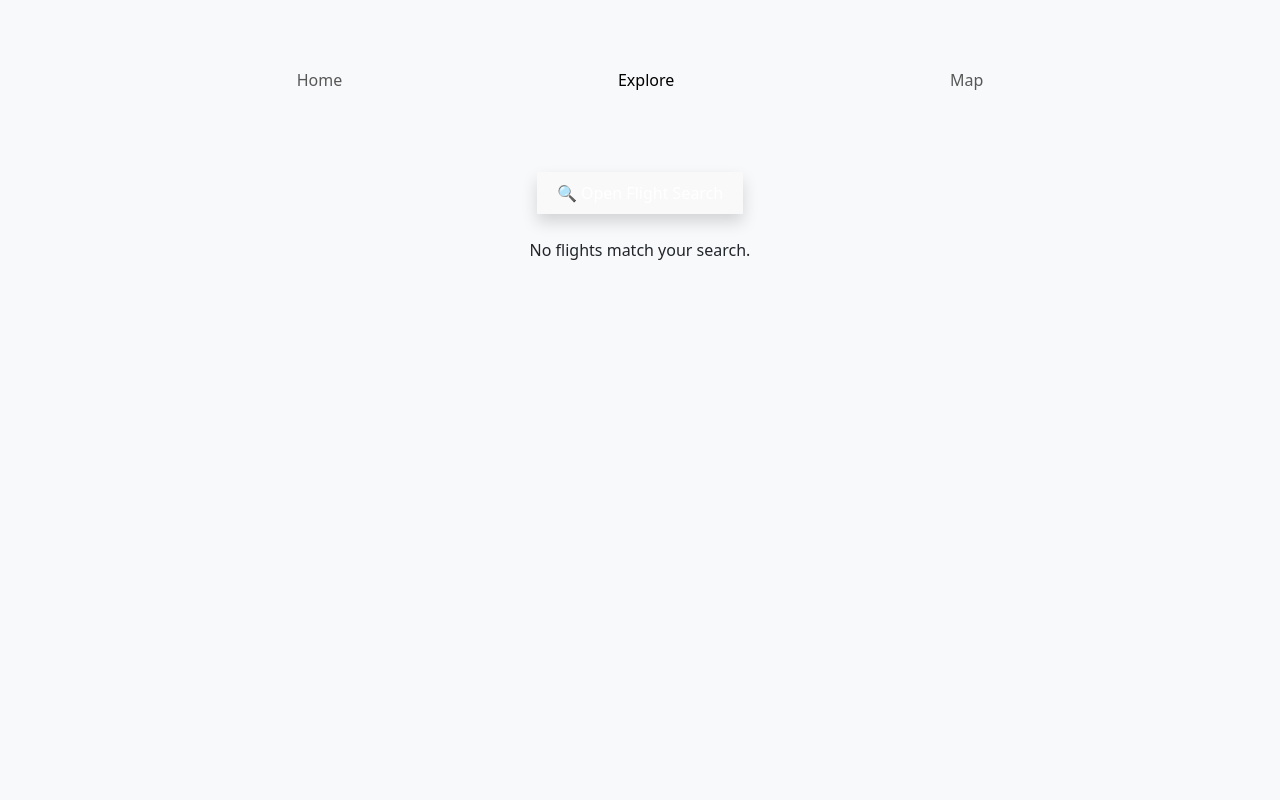
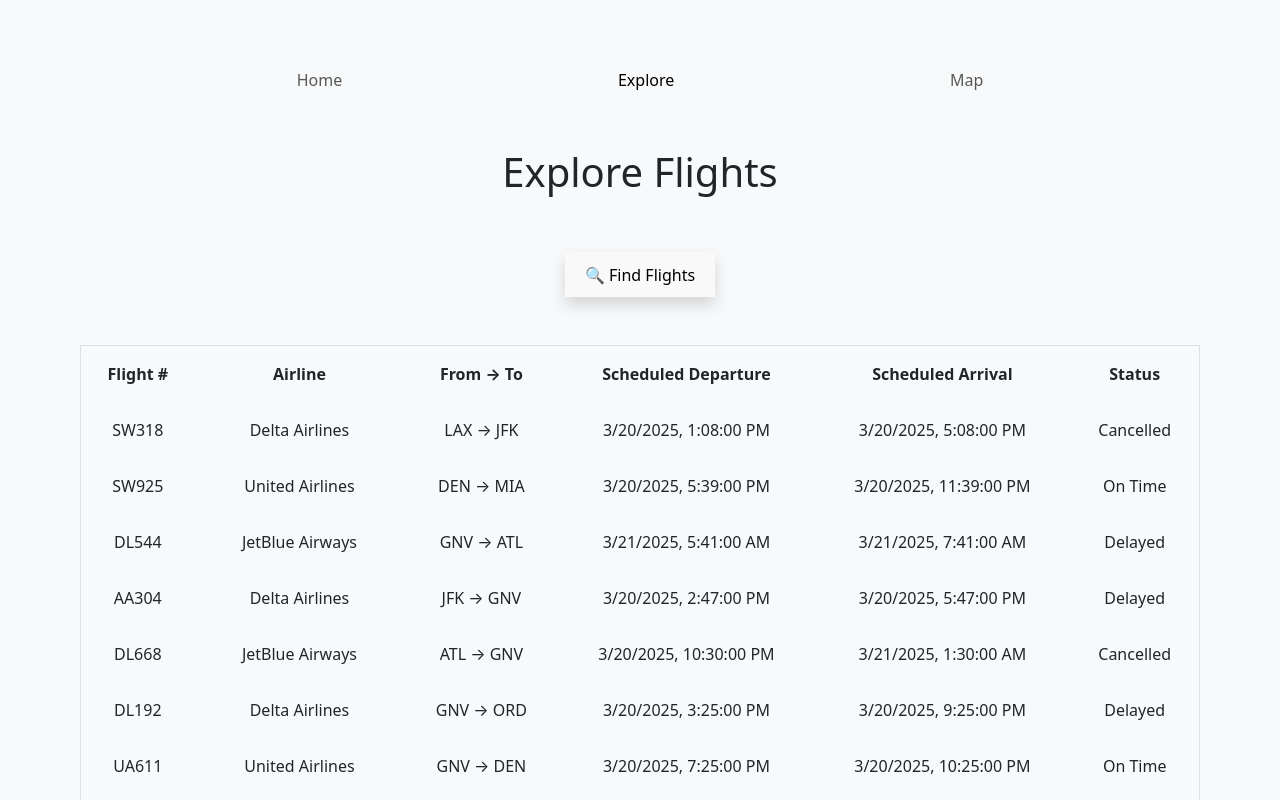
Before and after one commit to nklloyd/AIR, a React (Vite) app: page /explore in a window 1280 px wide. Shown: the top 800 px of the page. Built offline with nearby package versions, Linux system fonts and the light colour scheme.

Commit message:
favorites selection is working, map depends on selected flight from explore

```diff
--- a/package.json
+++ b/package.json
@@ -20,16 +20,14 @@
     "react": "^19.0.0",
     "react-bootstrap": "^2.10.9",
     "react-dom": "^19.0.0",
+    "react-hot-toast": "^2.5.2",
     "react-leaflet": "^5.0.0",
     "react-papaparse": "^4.4.0",
-    "react-leaflet": "^5.0.0",
     "react-router-dom": "^7.4.0",
     "tailwindcss": "^4.1.2"
   },
   "devDependencies": {
     "@eslint/js": "^9.21.0",
-    "@types/leaflet": "^1.9.17",
-    "@types/leaflet": "^1.9.17",
     "@types/leaflet": "^1.9.17",
     "@types/papaparse": "^5.3.15",
     "@types/react": "^19.0.10",
--- a/src/App.tsx
+++ b/src/App.tsx
@@ -5,26 +5,27 @@
 import { Routes, Route } from 'react-router-dom'
 import { Container } from 'react-bootstrap'
 import { Home } from "./pages/Home"
-import  Explore from "./pages/Explore"
+import Explore from "./pages/Explore"
 import { Map } from "./pages/Map"
 import { Profile } from "./pages/Profile"
 import { Navbar } from './components/Navbar'
-
+import { Toaster } from "react-hot-toast"
 
 function App() {
-return(
+  return (
     <>
       <Navbar />
       <Container fluid className="px-4">
         <Routes>
           <Route path="/" element={<Home />} />
           <Route path="/explore" element={<Explore />} />
-        <Route path="/map" element={<Map />} />
+          <Route path="/map/:flightNumber" element={<Map />} />
           <Route path="/profile" element={<Profile />} />
         </Routes>
       </Container>
+      <Toaster position="bottom-right" />
     </>
-)
+  );
 }
 
-export default App
+export default App;
--- a/src/components/MapComponent.tsx
+++ b/src/components/MapComponent.tsx
@@ -6,6 +6,7 @@
 import iconShadow from 'leaflet/dist/images/marker-shadow.png';
 import { Toast, ToastContainer } from 'react-bootstrap';
 import 'bootstrap/dist/css/bootstrap.min.css';
+import { useParams } from "react-router-dom";
 
 // Default marker icon adjustment
 let DefaultIcon = L.icon({
@@ -74,6 +75,7 @@
   const [position, setPosition] = useState<[number, number] | null>(null);
   const [error, setError] = useState<string | null>(null);
   const map = useMap();
+  const { flightNumber } = useParams<{ flightNumber: string }>();
 
   useEffect(() => {
     map.locate()
@@ -239,6 +241,8 @@
 const MapComponent: React.FC = () => {
   const defaultPosition: [number, number] = [39.8283, -98.5795];
   const [flight, setFlight] = useState<Flight | null>(null);
+  const { flightNumber } = useParams<{ flightNumber: string }>();
+
   // Consider lifting currentTime and toast state up if you need a single source of truth
 
   useEffect(() => {
@@ -262,11 +266,14 @@
           airportCoordinates[flight['Arrival Code']]
         );
 
-        if (validFlights.length > 0) {
-          const randomIndex = Math.floor(Math.random() * validFlights.length);
-          const randomFlight = validFlights[randomIndex];
-          setFlight(randomFlight);
+        const matchedFlight = validFlights.find(f => f['Flight Number'] === flightNumber);
+
+        if (matchedFlight) {
+          setFlight(matchedFlight);
+        } else {
+          console.warn("Flight not found:", flightNumber);
         }
+
       })
       .catch(error => {
         console.error('Error fetching flight data:', error);
--- a/src/pages/Explore.tsx
+++ b/src/pages/Explore.tsx
@@ -1,93 +1,223 @@
-import { useEffect, useState } from 'react';
-import { loadFlightData } from '../utils/parseCSV';
+import { useEffect, useRef, useState } from "react";
+import toast from "react-hot-toast";
+import { useNavigate } from "react-router-dom"
 import SearchDialog from './SearchDialog';
 
 export default function Explore() {
+  const navigate = useNavigate();
+
+
+  const [favorites, setFavorites] = useState<string[]>([]);
   const [flights, setFlights] = useState<any[]>([]);
   const [filteredFlights, setFilteredFlights] = useState<any[]>([]);
 
-      useEffect(() => {
-    loadFlightData().then(data => {
-      console.log("Loaded flight data:", data);
-      setFlights(data);
-    });
-  }, []);
+  const [selectedFlight, setSelectedFlight] = useState<string | null>(null);
+  const [dropdown, setDropdown] = useState<{
+    visible: boolean;
+    x: number;
+    y: number;
+    flightNumber: string | null;
+  }>({ visible: false, x: 0, y: 0, flightNumber: null });
+
+  const rowRefs = useRef<Record<string, HTMLTableRowElement | null>>({});
 
 
   const handleSearch = (filters: any) => {
-    const fieldMap: Record<string, string> = {
-      flightNumber: "Flight Number",
-      airline: "Airline",
-      departureCode: "Departure Code",
-      departureAirport: "Departure Airport",
-      scheduledDeparture: "Departure Date",
-      arrivalCode: "Arrival Code",
-      arrivalAirport:"Arrival Airport",
-      scheduledArrival: "Arrival Date",
-      flightStatus: "Flight Status",
-      departureWeather: "Departure Weather",
-      arrivalWeather: "Arrival Weather",
-    };
+    const filtered = flights.filter((flight) => {
+      return Object.entries(filters).every(([key, value]) => {
+        if (!value) return true;
 
-    const filtered = flights.filter(flight => {
-      return Object.entries(filters).every(([key, value]) => {
-        const field = fieldMap[key];
-        return value
-          ? flight[field]?.toLowerCase().includes(value.toLowerCase())
-          : true;
+        const fieldValue = flight[key]; // directly use camelCase key
+        if (!fieldValue) return false;
+
+        return String(fieldValue).toLowerCase().includes(String(value).toLowerCase());
       });
     });
 
     setFilteredFlights(filtered);
   };
 
+  // Load favorites + selection from localStorage
+  useEffect(() => {
+    fetch('/mock_data/mock_flight_data.csv')
+      .then(res => res.text())
+      .then(csv => {
+        const lines = csv.split('\n');
+        const headers = lines[0].split(',');
+
+        const parsed = lines.slice(1).map(line => {
+          const values = line.split(',');
+          const flight: any = {};
+          headers.forEach((header, idx) => {
+            flight[header] = values[idx];
+          });
+          return flight;
+        }).filter(f => f["Flight Number"]);
+
+        // Normalize keys so the rest of your code works
+        const normalized = parsed.map(f => ({
+          flightNumber: f["Flight Number"],
+          airline: f["Airline"],
+          departureCode: f["Departure Code"],
+          arrivalCode: f["Arrival Code"],
+          scheduledDeparture: f["Scheduled Departure"],
+          scheduledArrival: f["Scheduled Arrival"],
+          flightStatus: f["Flight Status"],
+        }));
+
+        setFlights(normalized);
+      })
+      .catch(err => {
+        console.error("Failed to load flights:", err);
+      });
+  }, []);
+
+
+
+
+  // Save favorites + selection to localStorage
+  useEffect(() => {
+    localStorage.setItem("favorites", JSON.stringify(favorites));
+  }, [favorites]);
+
+  useEffect(() => {
+    if (selectedFlight) {
+      localStorage.setItem("selectedFlight", selectedFlight);
+    } else {
+      localStorage.removeItem("selectedFlight");
+    }
+  }, [selectedFlight]);
+
+  const toggleFavorite = (flightNumber: string) => {
+    const isFav = favorites.includes(flightNumber);
+    const updated = isFav
+      ? favorites.filter(f => f !== flightNumber)
+      : [...favorites, flightNumber];
+
+    setFavorites(updated);
+
+    toast[isFav ? "error" : "success"](
+      isFav
+        ? `❌ Removed flight ${flightNumber} from favorites.`
+        : `⭐ Added flight ${flightNumber} to favorites!`,
+      { duration: 5000 }
+    );
+  };
 
   return (
+
+    <div
+      className="p-4 space-y-4 relative"
+      onClick={() => {
+        setDropdown({ visible: false, x: 0, y: 0, flightNumber: null });
+        setSelectedFlight(null);
+      }}
+    >
+
+
+      <h1 className="text-xl font-semibold mb-2">Explore Flights</h1>
       <div className="p-4">
         <SearchDialog onSearch={handleSearch} />
+      </div>
 
-      {filteredFlights.length > 0 ? (
-        <div className="overflow-x-auto mt-8">
-          <table className="min-w-full border border-gray-300 rounded-lg shadow">
-            <thead className="bg-blue-600 text-white">
+      {/* Dropdown menu */}
+      {dropdown.visible && dropdown.flightNumber && (
+        <div
+          className="absolute bg-white shadow-lg rounded border border-gray-200 z-50 w-48"
+          style={{ top: dropdown.y -150, left: dropdown.x +150}}
+          onClick={(e) => e.stopPropagation()}
+        >
+          <button
+          onClick={() => {
+            setDropdown({ ...dropdown, visible: false });
+            navigate(`/map/${dropdown.flightNumber}`);
+          }}
+          className="block w-full text-left px-4 py-2 hover:bg-gray-100"
+          >
+          ✈️ See Flight
+          </button>
+
+          <button
+            onClick={() => {
+              toggleFavorite(dropdown.flightNumber!);
+              setDropdown({ ...dropdown, visible: false });
+            }}
+            className="block w-full text-left px-4 py-2 hover:bg-gray-100"
+          >
+            {favorites.includes(dropdown.flightNumber)
+              ? "❌ Remove from Favorites"
+              : "⭐ Add to Favorites"}
+          </button>
+        </div>
+      )}
+
+      {/* Flight Table */}
+      <div className="overflow-x-auto">
+        <table className="w-full text-sm border border-gray-200 shadow rounded-xl overflow-hidden">
+          <thead className="bg-gray-100 text-gray-700">
             <tr>
-                <th className="px-4 py-2 text-left">Flight #</th>
-                <th className="px-4 py-2 text-left">Airline</th>
-                <th className="px-4 py-2 text-left">From → To</th>
-                <th className="px-4 py-2 text-left">Status</th>
-                <th className="px-4 py-2 text-left">Departure</th>
-                <th className="px-4 py-2 text-left">Arrival</th>
+              <th className="p-3">Flight #</th>
+              <th className="p-3">Airline</th>
+              <th className="p-3">From → To</th>
+              <th className="p-3">Scheduled Departure</th>
+              <th className="p-3">Scheduled Arrival</th>
+              <th className="p-3">Status</th>
             </tr>
           </thead>
-            <tbody className="divide-y divide-gray-200 bg-white">
-              {filteredFlights.map((flight, index) => (
-                <tr key={index} className="hover:bg-gray-50">
-                  <td className="px-4 py-2">{flight["Flight Number"]}</td>
-                  <td className="px-4 py-2">{flight["Airline"]}</td>
-                  <td className="px-4 py-2">
-                    {flight["Departure Code"]} → {flight["Arrival Code"]}
+          <tbody>
+          {(filteredFlights.length > 0 ? filteredFlights : flights).map((flight) => {
+              const flightNumber = String(flight.flightNumber);
+              const isFavorited = favorites.includes(flightNumber);
+              const isSelected = selectedFlight === flightNumber;
+
+              return (
+                <tr
+                  key={flightNumber}
+                  ref={(el) => (rowRefs.current[flightNumber] = el)}
+                  onClick={(e) => {
+                    e.stopPropagation();
+                    setSelectedFlight(flightNumber);
+
+                    const rowElement = rowRefs.current[flightNumber];
+                    if (rowElement) {
+                      const rect = rowElement.getBoundingClientRect();
+                      const scrollTop = window.scrollY || document.documentElement.scrollTop;
+                      const scrollLeft = window.scrollX || document.documentElement.scrollLeft;
+
+                      setDropdown({
+                        visible: true,
+                        x: rect.left + scrollLeft,
+                        y: rect.bottom + scrollTop,
+                        flightNumber,
+                      });
+                    }
+                  }}
+                  className={`cursor-pointer transition ${
+                    isSelected
+                      ? "bg-blue-100"
+                      : favorites.includes(flightNumber)
+                      ? "bg-yellow-50"
+                      : "hover:bg-blue-50"
+                  }`}
+
+                >
+                  <td className="p-3 font-medium text-gray-800">
+                    {flightNumber}
+                    {isFavorited && (
+                      <span className="ml-2 text-yellow-500" title="Favorited">   ⭐ </span>
+                    )}
                   </td>
-                  <td className="px-4 py-2">{flight["Flight Status"]}</td>
-                  <td className="px-4 py-2">
-                    {flight["Scheduled Departure"]?.split(" ")[1]}<br />
-                    <span className="text-sm text-gray-500">
-                      Est: {flight["Estimated Departure"]?.split(" ")[1]}
-                    </span>
-                  </td>
-                  <td className="px-4 py-2">
-                    {flight["Scheduled Arrival"]?.split(" ")[1]}<br />
-                    <span className="text-sm text-gray-500">
-                      Est: {flight["Estimated Arrival"]?.split(" ")[1]}
-                    </span>
-                  </td>
+                  <td className="p-3">{flight.airline}</td>
+                  <td className="p-3">{flight.departureCode} → {flight.arrivalCode}</td>
+                  <td className="p-3">{new Date(flight.scheduledDeparture).toLocaleString()}</td>
+                  <td className="p-3">{new Date(flight.scheduledArrival).toLocaleString()}</td>
+                  <td className="p-3">{flight.flightStatus}</td>
                 </tr>
-              ))}
+              );
+            })}
           </tbody>
         </table>
       </div>
-      ) : (
-        <p className="mt-6 text-gray-500 text-center">No flights match your search.</p>
-      )}
     </div>
   );
 }
--- a/src/pages/SearchDialog.tsx
+++ b/src/pages/SearchDialog.tsx
@@ -22,26 +22,36 @@
   { value: "American Airlines", label: "American Airlines" },
   { value: "Southwest Airlines", label: "Southwest Airlines" },
 ];
+const FILTER_LABELS: Record<string, string> = {
+    flightNumber: "Flight Number",
+    airline: "Airline",
+    departureCode: "Departure Code",
+    arrivalCode: "Arrival Code",
+    scheduledDeparture: "Departure Date",
+    arrivalDate: "Arrival Date",
+    flightStatus: "Flight Status",
+    departureWeather: "Departure Weather",
+    arrivalWeather: "Arrival Weather",
+  };
 
-const WEATHER_OPTIONS = [
-  "Clear", "Sunny", "Foggy", "Cloudy", "Rainy", "Stormy"
-].map(w => ({ value: w, label: w }));
 
-const STATUS_OPTIONS = [
-  "On Time", "Delayed", "Cancelled"
-].map(s => ({ value: s, label: s }));
+const WEATHER_OPTIONS = ["Clear", "Sunny", "Foggy", "Cloudy", "Rainy", "Stormy"].map(w => ({
+  value: w,
+  label: w,
+}));
 
-const AIRPORT_CODES = [
-  "LAX", "JFK", "DEN", "MIA", "GNV", "ATL", "ORD", "SFO", "LAS", "MCO", "SEA", "DFW"
-].map(code => ({ value: code, label: code }));
+const STATUS_OPTIONS = ["On Time", "Delayed", "Cancelled"].map(s => ({ value: s, label: s }));
+
+const AIRPORT_CODES = ["LAX", "JFK", "DEN", "MIA", "GNV", "ATL", "ORD", "SFO", "LAS", "MCO", "SEA", "DFW"].map(code => ({
+  value: code,
+  label: code,
+}));
 
 export default function SearchDialog({ onSearch }: Props) {
   const [filters, setFilters] = useState<SearchFilters>({});
   const [isOpen, setIsOpen] = useState(false);
 
-  const handleChange = (
-    e: React.ChangeEvent<HTMLInputElement>
-  ) => {
+  const handleChange = (e: React.ChangeEvent<HTMLInputElement>) => {
     setFilters({ ...filters, [e.target.name]: e.target.value });
   };
 
@@ -65,20 +75,17 @@
       <div className="flex flex-col items-center my-4">
         <button
           onClick={() => setIsOpen(true)}
-          className="bg-blue-600 text-white px-6 py-2 rounded-xl shadow hover:bg-blue-700 transition"
+          className="bg-blue-600 px-20 py-35 rounded-xl shadow hover:bg-blue-700 transition"
         >
-          🔍 Open Flight Search
+          🔍 Find Flights
         </button>
 
         {/* Active Filters */}
         {Object.keys(filters).length > 0 && (
           <div className="mt-4 flex flex-wrap gap-2 justify-center">
             {Object.entries(filters).map(([key, value]) => (
-              <span
-                key={key}
-                className="bg-blue-100 text-blue-800 px-3 py-1 rounded-full text-sm flex items-center gap-2"
-              >
-                {key}: {value}
+            <span key={key} className="bg-blue-100 text-blue-800 px-3 py-1 rounded-full text-sm flex items-center gap-2">
+                {FILTER_LABELS[key] || key}: {value}
                 <button
                   onClick={() => handleRemoveFilter(key as keyof SearchFilters)}
                   className="ml-1 text-blue-500 hover:text-blue-700"
@@ -92,19 +99,17 @@
       </div>
 
       {isOpen && (
-        <div className="fixed inset-0 z-50 bg-black bg-opacity-50 flex items-center justify-center">
-          <div className="bg-white rounded-2xl shadow-2xl border-4 border-blue-500 p-8 w-full max-w-4xl relative">
-            <button
-              onClick={() => setIsOpen(false)}
-              className="absolute top-4 right-4 text-gray-500 hover:text-black text-2xl"
-            >
-              &times;
-            </button>
-            <h2 className="text-3xl font-bold mb-8 text-center text-blue-700">Search Flights</h2>
+        <div className="fixed inset-0 z-50 bg-black/50 justify-center items-center">
+          <div className=" w-full max-w-6xl bg-white rounded-3xl shadow-xl border border-gray-200 p-8 md:p-12">
 
-            <div className="grid grid-cols-1 md:grid-cols-3 gap-6">
+
+            <h2 className="text-3xl font-bold mb-10 text-center text-blue-700">Search Flights</h2>
+
+            {/* Horizontal Flex Layout */}
+            <div className="flex flex-row gap-6">
+
               {/* General Info */}
-  <div>
+              <div className="bg-gray-50 p-4 rounded-xl flex-1 mb-1">
                 <h3 className="text-xl font-semibold mb-4 text-gray-700">General Info</h3>
                 <div className="space-y-4">
                   <input
@@ -117,30 +122,30 @@
                     name="airline"
                     options={AIRLINE_OPTIONS}
                     placeholder="Airline"
-        onChange={(opt) => handleSelectChange("airline", opt)}
+                    onChange={opt => handleSelectChange("airline", opt)}
                   />
                   <Select
                     name="flightStatus"
                     options={STATUS_OPTIONS}
                     placeholder="Flight Status"
-        onChange={(opt) => handleSelectChange("flightStatus", opt)}
+                    onChange={opt => handleSelectChange("flightStatus", opt)}
                   />
                 </div>
               </div>
 
               {/* Departure Info */}
-  <div>
+              <div className="bg-gray-50 p-4 rounded-xl flex-1">
                 <h3 className="text-xl font-semibold mb-4 text-gray-700">Departure Info</h3>
                 <div className="space-y-4">
                   <Select
                     name="departureCode"
                     options={AIRPORT_CODES}
                     placeholder="Departure Code"
-        onChange={(opt) => handleSelectChange("departureCode", opt)}
+                    onChange={opt => handleSelectChange("departureCode", opt)}
                   />
                   <input
                     name="scheduledDeparture"
-        type="datetime-local"
+                    type="date"
                     onChange={handleChange}
                     className="border border-gray-300 p-3 rounded-xl w-full focus:ring-2 focus:ring-blue-400"
                   />
@@ -148,24 +153,24 @@
                     name="departureWeather"
                     options={WEATHER_OPTIONS}
                     placeholder="Departure Weather"
-        onChange={(opt) => handleSelectChange("departureWeather", opt)}
+                    onChange={opt => handleSelectChange("departureWeather", opt)}
                   />
                 </div>
               </div>
 
               {/* Arrival Info */}
-  <div>
+              <div className="bg-gray-50 p-4 rounded-xl flex-1">
                 <h3 className="text-xl font-semibold mb-4 text-gray-700">Arrival Info</h3>
                 <div className="space-y-4">
                   <Select
                     name="arrivalCode"
                     options={AIRPORT_CODES}
                     placeholder="Arrival Code"
-        onChange={(opt) => handleSelectChange("arrivalCode", opt)}
+                    onChange={opt => handleSelectChange("arrivalCode", opt)}
                   />
                   <input
                     name="arrivalDate"
-        type="datetime-local"
+                    type="date"
                     onChange={handleChange}
                     className="border border-gray-300 p-3 rounded-xl w-full focus:ring-2 focus:ring-blue-400"
                   />
@@ -173,23 +178,23 @@
                     name="arrivalWeather"
                     options={WEATHER_OPTIONS}
                     placeholder="Arrival Weather"
-        onChange={(opt) => handleSelectChange("arrivalWeather", opt)}
+                    onChange={opt => handleSelectChange("arrivalWeather", opt)}
                   />
                 </div>
               </div>
             </div>
 
-
-            <div className="mt-8 flex justify-end gap-4">
+            {/* Action Buttons */}
+            <div className="mt-10 flex justify-end gap-4">
               <button
                 onClick={() => setIsOpen(false)}
-                className="px-5 py-2 border border-gray-300 rounded-xl hover:bg-gray-100 transition"
+                className="px-5 py-2  transition overflow-hidden"
               >
                 Cancel
               </button>
               <button
                 onClick={handleSubmit}
-                className="px-5 py-2 bg-blue-600 text-white rounded-xl hover:bg-blue-700 transition"
+                className="px-5 py-2  transition overflow-hidden"
               >
                 Search
               </button>
```
Also changed, not shown: 1 other file (tests, documents, lock files or other folders). Lines whose indentation alone changed are shown as unchanged.
